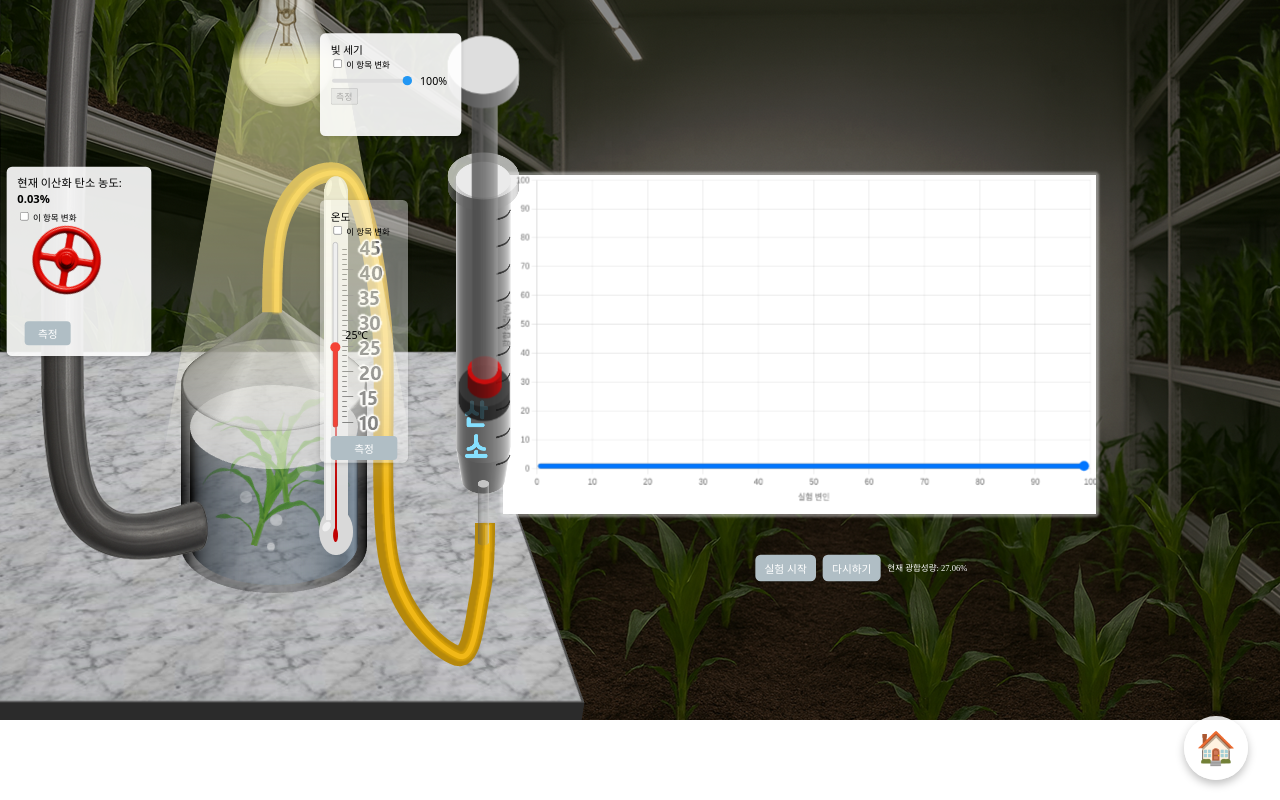
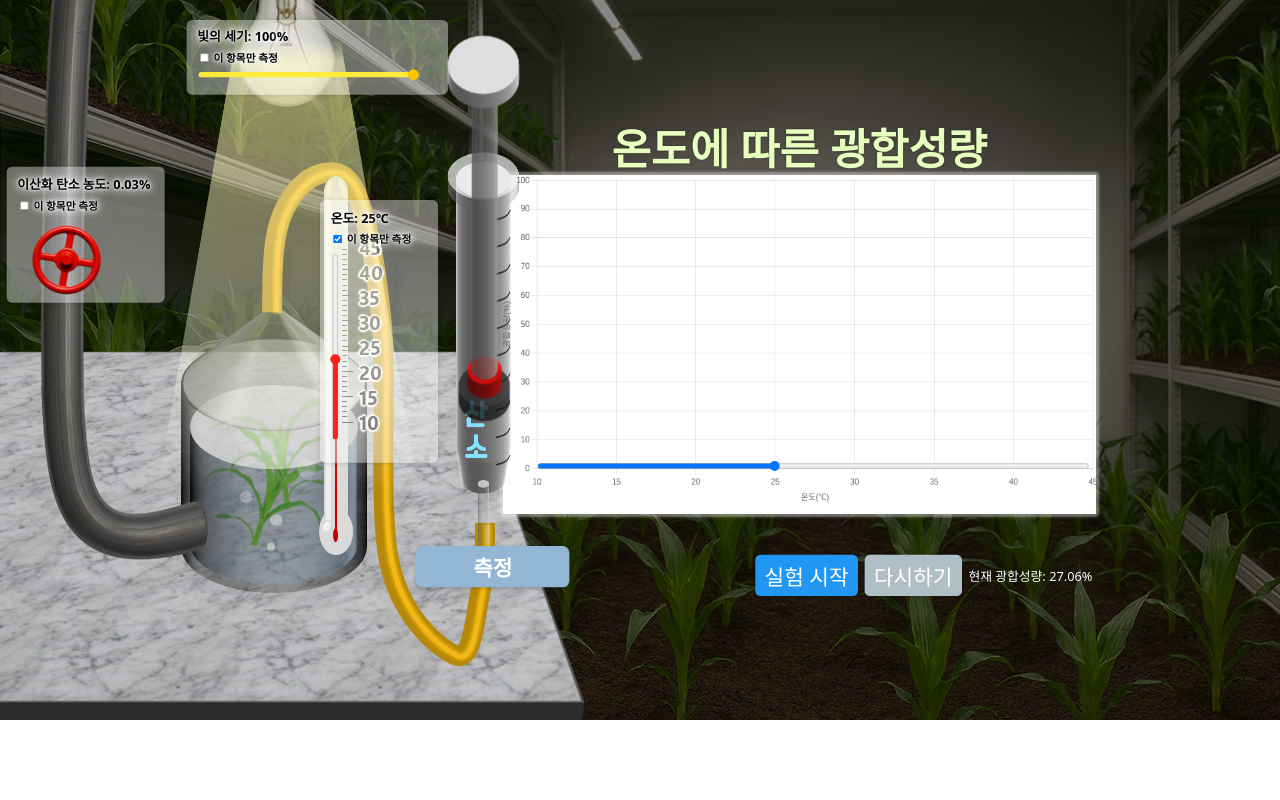
Before and after one commit to hanhyong/new-photo, a plain HTML site: page index.html in a window 1280 px wide. Drawn offline with nearby package versions, Linux system fonts and the light colour scheme; a web font is replaced by a local one.

Commit message:
Update index.html

```diff
--- a/index.html
+++ b/index.html
@@ -2,44 +2,94 @@
 <html lang="ko">
 <head>
   <meta charset="UTF-8" />
-  <title>통합 광합성 실험 (위치 존중 버전)</title>
+  <title>광합성 실험</title>
   <script src="https://cdn.jsdelivr.net/npm/chart.js"></script>
   <style>
+    :root {
+      --panel-bg: rgba(255,255,255,0.4);
+      --panel-title-size: 1.2rem;
+      --panel-text-size: 1.2rem;
+      --panel-neon:
+        0 0 2px rgba(255,255,255,1),
+        0 0 6px rgba(255,255,255,1),
+        0 0 12px rgba(255,255,255,0.9),
+        0 0 18px rgba(255,255,255,0.8);
+    }
+
     html, body {
       margin:0; padding:0;
       width:100%; height:100%;
       overflow:hidden;
     }
-    /* 1920×1080 고정, 온도 배경 */
+
+    @font-face {
+      font-family: 'NanumSquareRound';
+      src: url('NanumSquareRoundEB.ttf') format('truetype');
+      font-weight: 400;
+      font-style: normal;
+    }
+    body {
+      font-family: 'NanumSquareRound', system-ui, sans-serif;
+    }
+
+    /* 1920×1080 고정, 배경 */
     #root {
       position:absolute;
       width:1920px; height:1080px;
       transform-origin: top left;
-      background:url('슬라이드7.PNG') no-repeat 0 0;
+      background:url('슬라이드7.png') no-repeat 0 0;
       background-size:1920px 1080px;
     }
 
-    /* 공통 박스 스타일 */
-    .ctrl-box {
-      position:absolute;
-      background:rgba(255,255,255,0.9);
-      border-radius:8px;
-      box-shadow:0 2px 6px rgba(0,0,0,0.15);
-      font-family:system-ui, sans-serif;
-      z-index:1000;
+    /* 공통 패널 */
+/* 공통 패널 기본 글자 크기 */
+  .ctrl-box {
+    position:absolute;
+    background:var(--panel-bg);
+    border-radius:8px;
+    box-shadow:0 2px 6px rgba(0,0,0,0.15);
+    z-index:1000;
+    font-family:inherit;
+    font-size: var(--panel-text-size);  /* ✅ 여기 추가 */
+  }
+
+  /* 패널 제목은 여기서만 키움 */
+  .ctrl-box .panel-title {
+    font-size: var(--panel-title-size); /* 1.05rem */
+    font-weight:700;
+    margin-bottom:6px;
+    text-shadow:var(--panel-neon);
+  }
+
+    .panel-title {
+      font-size:var(--panel-title-size);
+      font-weight:700;
+      margin-bottom:6px;
+      text-shadow:var(--panel-neon);
+    }
+    .panel-text {
+      font-size:var(--panel-text-size);
+      text-shadow:var(--panel-neon);
+    }
+    .panel-check {
+      display:block;
+      margin:4px 0 8px;
+      font-size:1rem;
+      font-weight:600;
+      color:#000;
+      text-shadow:var(--panel-neon);
     }
 
-    /* ▶ 1) CO₂ 박스: 네가 찍은 스샷 위치 */
+    /* CO₂ 박스 */
     #co2-panel {
       top:250px;
       left:10px;
-      width:185px;
-      height:260px;
+      width:205px;
+      height:180px;
       padding:12px 16px;
     }
     #co2-panel p {
       margin:0 0 6px;
-      font-size:1.05rem;
     }
     #valve-wrap {
       position:absolute;
@@ -54,79 +104,61 @@
       width:100%; height:100%; object-fit:contain;
       transform-origin:50% 50%;
     }
-    #co2-measure {
-      position:absolute;
-      bottom:16px; left:27px;
-      padding:6px 20px;
-      background:#2196f3; color:#fff;
-      border:none; border-radius:6px;
-      font-size:1rem;
-      cursor:pointer;
-    }
-    #co2-measure:disabled { background:#b0bec5; cursor:not-allowed; }
 
-    /* ▶ 2) 빛 박스: 첫 코드 위치 */
+    /* 빛 박스 */
     #light-panel {
       position:absolute;
-      top:50px;
-      left:480px;
-      width:180px;              /* ← 가로 슬라이더라 박스 폭을 좀 넓혀줌 */
-      height:130px;             /* ← 세로로 길던 거 줄이기 */
-      padding:12px 16px;
-      background:rgba(255,255,255,0.9);
+      top:30px;
+      left:280px;
+      width:360px;
+      height:90px;
+      padding:10px 16px 12px;
+      background:var(--panel-bg);
     }
-
     #light-panel .row {
       display:flex;
       align-items:center;
-      gap:10px;
+      gap:20px;
     }
-
-    /* 🔁 빛 슬라이더: 가로형으로 */
     #light-slider {
-      -webkit-appearance: none; /* 기본 스타일 제거 */
-      width: 120px;             /* ← 원하는 길이 */
-      height: 6px;
-      background: #ddd;
+      -webkit-appearance: none;
+      width: 330px;
+      height: 8px;
+      background: linear-gradient(90deg,#ffeb3b 100%, #ddd 0);
       border-radius: 4px;
       cursor: pointer;
     }
     #light-slider::-webkit-slider-thumb {
       -webkit-appearance: none;
-      width: 14px; height: 14px;
-      background: #2196f3;
+      width: 16px; height: 16px;
+      background: #ffc400;
       border-radius: 50%;
     }
     #light-slider::-moz-range-thumb {
-      width: 14px; height: 14px;
-      background: #2196f3;
+      width: 16px; height: 16px;
+      background: #ffc400;
       border-radius: 50%;
       border: none;
     }
 
-    /* ▶ 3) 온도 박스: 두 번째 코드 위치 */
+    /* 온도 박스 */
     #temp-panel {
       position:absolute;
       top:300px; left:480px;
-      width:100px; height:370px;
+      width:145px; height:370px;
       padding:12px 16px;
       background:rgba(255,255,255,0.4);
     }
     #temp-slider {
-      -webkit-appearance: slider-vertical;
-      accent-color:#f44336;
-      width:10px; height:280px;
-      cursor:pointer;
+      writing-mode: vertical-lr;
+      direction: rtl;
+      width: 10px;
+      height: 280px;
+      accent-color: #ff1e1e;
+      cursor: pointer;
     }
-    #temp-measure {
-      margin-top:10px; width:100%; padding:6px 0;
-      border:none; background:#2196f3; color:#fff;
-      border-radius:6px; font-size:1rem;
-      cursor:pointer;
-    }
-    #temp-measure:disabled { background:#b0bec5; cursor:not-allowed; }
 
-    /* 빛 효과 이미지(원래 빛 코드 위치) */
+    /* 빛 효과 이미지 */
     #light-img {
       position:absolute;
       top:0; left:12.5%;
@@ -137,7 +169,7 @@
       z-index:1;
     }
 
-    /* 식물 + 거품 (온도 코드랑 비슷하게) */
+    /* 식물 + 거품 */
     #left-panel { position:absolute; top:20%; left:5%; width:20%; height:60%; }
     #bubble-container { position:absolute; inset:0; pointer-events:none; }
     .bubble {
@@ -154,12 +186,31 @@
       100% { transform:translateY(-200px) scale(1.2); opacity:0; }
     }
 
-    /* 주사기 */
+    /* 주사기 + 공용 측정 버튼 */
     #syringe-wrapper { position:absolute; top:20%; left:10%; width:75%; height:70%; }
     #cylinder-base   { position:absolute; bottom:20%; left:32%; width:10%; height:80%; }
     #piston          { position:absolute; bottom:20%; left:32%; width:10%; height:80%; transition: bottom .1s ease-out; }
+    #main-measure {
+      position:absolute;
+      bottom:12%;
+      left:30%;
+      width:16%;
+      padding:8px 0;
+      border:none;
+      border-radius:10px;
+      background:#0066cc;
+      color:#fff;
+      font-size:2rem;
+      font-weight:700;
+      cursor:pointer;
+      box-shadow:0 2px 6px rgba(0,0,0,.2);
+    }
+    #main-measure:disabled {
+      background:#93b6d5;
+      cursor:not-allowed;
+    }
 
-    /* 차트 (온도 코드 위치) */
+    /* 차트 */
     #chart-wrapper {
       position:absolute; top:24%; left:39%;
       width:900px; height:500px;
@@ -169,7 +220,22 @@
       position:absolute; bottom:50px; left:55px; width:92%; pointer-events:none;
     }
 
-    /* 실험 시작 / 다시하기 — 차트 위쪽으로 빼기 */
+    /* 동적 제목 */
+    #chart-title {
+      position:absolute;
+      top:16%;
+      left:39%;
+      width:900px;
+      text-align:center;
+      font-size:4rem;
+      font-weight:700;
+      color:#e7ffbf;
+      text-shadow:0 1px 3px rgb(35, 41, 32);
+      pointer-events:none;
+      font-family:inherit;
+    }
+
+    /* 실험 버튼 */
     #experiment-toolbar {
       position:absolute;
       top:77%; left:59%;
@@ -184,76 +250,59 @@
       color:#fff;
       cursor:pointer;
       box-shadow:0 2px 4px rgba(0,0,0,.15);
-      font-size:1rem;
+      font-size:2rem;
+      font-family:inherit;
     }
     .btn:disabled { background:#b0bec5; cursor:not-allowed; }
     .btn.secondary { background:#607d8b; }
     .btn.secondary:disabled { background:#b0bec5; }
 
-    /* 홈버튼 */
-    #home-btn{
-      position:fixed; bottom:2.5vh; right:2.5vw;
-      width:64px; height:64px; border-radius:50%;
-      display:flex; align-items:center; justify-content:center;
-      font-size:2rem;
-      background:rgba(255,255,255,.85);
-      color:#333; text-decoration:none;
-      box-shadow:0 4px 8px rgba(0,0,0,.25);
-      z-index:2000;
-    }
+
   </style>
 </head>
 <body>
   <div id="root">
-    <!-- 빛 효과 이미지 (빛 슬라이더와 연동) -->
+    <!-- 빛 효과 이미지 -->
     <img id="light-img" src="light.png" alt="light">
 
-    <!-- ▶ CO₂ 박스 (원래 자리) -->
+    <!-- CO₂ 패널 -->
     <div id="co2-panel" class="ctrl-box">
-      <p>현재 이산화 탄소 농도: <b><span id="co2-text">0.03%</span></b></p>
-      <label style="font-size:.8rem; display:block; margin-bottom:4px;">
-        <input type="checkbox" class="target-check" data-factor="co2"> 이 항목 변화
+      <p class="panel-title">이산화 탄소 농도: <b><span id="co2-text" class="panel-text">0.03%</span></b></p>
+      <label class="panel-check">
+        <input type="checkbox" class="target-check" data-factor="co2"> 이 항목만 측정
       </label>
       <div id="valve-wrap">
         <img id="valve-img" src="valve.png" alt="Valve">
       </div>
-      <button id="co2-measure" disabled>측정</button>
     </div>
 
+    <!-- 빛 패널 -->
     <div id="light-panel" class="ctrl-box">
-      <label for="light-slider">빛 세기</label>
-      <label style="font-size:.8rem; display:block; margin-bottom:4px;">
-        <input type="checkbox" class="target-check" data-factor="light"> 이 항목 변화
+      <div class="panel-title">빛의 세기: <span id="light-val">100</span>%</div>
+      <label class="panel-check">
+        <input type="checkbox" class="target-check" data-factor="light"> 이 항목만 측정
       </label>
-
-      <!-- 가로 레이아웃 -->
       <div class="row">
         <input type="range" id="light-slider" min="0" max="100" step="1" value="100">
-        <span><span id="light-val">100</span>%</span>
       </div>
-
-      <button id="light-measure" disabled>측정</button>
     </div>
 
-
-    <!-- ▶ 온도 박스 (원래 자리) -->
+    <!-- 온도 패널 -->
     <div id="temp-panel" class="ctrl-box">
-      <label for="temp-slider">온도</label>
-      <label style="font-size:.8rem; display:block; margin-bottom:4px;">
-        <input type="checkbox" class="target-check" data-factor="temp"> 이 항목 변화
+      <div class="panel-title">온도: <span id="temp-val">25</span>℃</div>
+      <label class="panel-check">
+        <input type="checkbox" class="target-check" data-factor="temp" id="temp-default"> 이 항목만 측정
       </label>
       <div style="display:flex; gap:8px; align-items:center;">
         <input type="range" id="temp-slider" min="10" max="45" step="1" value="25">
-        <span><span id="temp-val">25</span>℃</span>
       </div>
-      <button id="temp-measure" disabled>측정</button>
     </div>
 
-    <!-- ▶ 실험 시작 / 다시하기 (오른쪽) -->
+    <!-- 실험 시작 / 다시하기 -->
     <div id="experiment-toolbar">
-      <button id="start-btn" class="btn" disabled>실험 시작</button>
+      <button id="start-btn" class="btn">실험 시작</button>
       <button id="reset-btn" class="btn secondary" disabled>다시하기</button>
-      <div style="align-self:center; font-size:.8rem; color:#fff; text-shadow:0 1px 2px rgba(0,0,0,.3);">
+      <div style="align-self:center; font-size:1.2rem; color:#fff; text-shadow:0 1px 2px rgba(0,0,0,.3);">
         현재 광합성량: <span id="current-rate">0</span>%
       </div>
     </div>
@@ -263,20 +312,20 @@
       <div id="bubble-container"></div>
     </div>
 
-    <!-- 가운데: 주사기 -->
+    <!-- 가운데: 주사기 + 공용 측정 버튼 -->
     <div id="syringe-wrapper">
       <img id="cylinder-base" src="cylinder_base.png" alt="Cylinder Base">
       <img id="piston" src="piston.png" alt="Piston">
+      <button id="main-measure" disabled>측정</button>
     </div>
 
     <!-- 오른쪽: 차트 -->
+    <div id="chart-title">온도에 따른 광합성량</div>
     <div id="chart-wrapper">
       <canvas id="graph"></canvas>
       <input type="range" id="indicator" min="0" max="100" value="100">
     </div>
   </div>
-
-  <a href="index.html" id="home-btn" title="메인 화면으로">🏠</a>
 
   <script>
     /* ===== 1. 스케일 ===== */
@@ -306,16 +355,13 @@
     const lightImg      = document.getElementById('light-img');
     const lightSlider   = document.getElementById('light-slider');
     const lightValSpan  = document.getElementById('light-val');
-    const lightMeasure  = document.getElementById('light-measure');
 
     const tempSlider    = document.getElementById('temp-slider');
     const tempValSpan   = document.getElementById('temp-val');
-    const tempMeasure   = document.getElementById('temp-measure');
 
     const co2PanelTxt   = document.getElementById('co2-text');
     const valveWrap     = document.getElementById('valve-wrap');
     const valveImg      = document.getElementById('valve-img');
-    const co2Measure    = document.getElementById('co2-measure');
 
     const startBtn      = document.getElementById('start-btn');
     const resetBtn      = document.getElementById('reset-btn');
@@ -323,10 +369,12 @@
     const indicator     = document.getElementById('indicator');
     const piston        = document.getElementById('piston');
     const checks        = document.querySelectorAll('.target-check');
+    const mainMeasure   = document.getElementById('main-measure');
+    const chartTitle    = document.getElementById('chart-title');
 
     let bubbleTimer;
 
-    /* ===== 3. 네가 쓰던 곡선 ===== */
+    /* ===== 3. 광합성 함수 ===== */
     function rateLight(I){
       const km = 50;
       const Ieff = Math.min(I, 50);
@@ -346,7 +394,6 @@
       return ((100 * c) / (300 + c));
     }
 
-    // 기준 최대 곱
     const REF_LIGHT = rateLight(100);
     const REF_TEMP  = rateTemp(36);
     const REF_CO2   = rateCo2(1000);
@@ -400,10 +447,11 @@
         plugins:{ legend:{display:false} }
       }
     });
+
     function setXAxisFor(target){
       const x = scatter.options.scales.x;
       if (target === 'light'){
-        x.title.text = '빛 세기(%)';
+        x.title.text = '빛의 세기(%)';
         x.min = 0; x.max = 100;
         indicator.min = 0; indicator.max = 100; indicator.value = L;
       } else if (target === 'temp'){
@@ -411,26 +459,40 @@
         x.min = 10; x.max = 45;
         indicator.min = 10; indicator.max = 45; indicator.value = T;
       } else {
-        x.title.text = '이산화 탄소 농도 (%)';
+        x.title.text = '이산화 탄소 농도 (ppm)';
         x.min = 0; x.max = 2000;
         indicator.min = 0; indicator.max = 2000; indicator.value = C;
       }
       scatter.update();
     }
 
-    /* ===== 6. 체크박스: 하나만 선택 ===== */
+    function updateChartTitle(){
+      let txt = '';
+      if (currentTarget === 'light') txt = '빛의 세기에 따른 광합성량';
+      else if (currentTarget === 'temp') txt = '온도에 따른 광합성량';
+      else if (currentTarget === 'co2') txt = '이산화 탄소 농도에 따른 광합성량';
+      else txt = '광합성량';
+      chartTitle.textContent = txt;
+    }
+
+    /* ===== 6. 체크박스: 하나만, 자기 자신으로 해제 안 됨 ===== */
     function updateTarget(changed){
+      // 자기 자신을 눌러도 해제되지 않도록 무조건 true로 유지
+      changed.checked = true;
       checks.forEach(c => {
         if (c !== changed) c.checked = false;
       });
-      currentTarget = changed.checked ? changed.dataset.factor : null;
+      currentTarget = changed.dataset.factor;
       startBtn.disabled = !currentTarget || running;
-      if (currentTarget) setXAxisFor(currentTarget);
+      if (currentTarget) {
+        setXAxisFor(currentTarget);
+        updateChartTitle();
+      }
       updatePreview();
     }
     checks.forEach(c => {
       c.addEventListener('change', () => {
-        if (running) return; // 실험중엔 타겟 변경 X
+        if (running) return;
         updateTarget(c);
       });
     });
@@ -438,47 +500,42 @@
     /* ===== 7. 인터랙션 on/off ===== */
     function setInteractivity(){
       if (!running){
-        // 실험 전 : 다 열려있음
         lightSlider.disabled = false;
         tempSlider.disabled  = false;
         valveWrap.classList.remove('disabled');
-
-        lightMeasure.disabled = true;
-        tempMeasure.disabled  = true;
-        co2Measure.disabled   = true;
+        mainMeasure.disabled = true;
       } else {
-        // 실험 중 : target만 열림
         lightSlider.disabled = (currentTarget !== 'light');
         tempSlider.disabled  = (currentTarget !== 'temp');
         if (currentTarget === 'co2') valveWrap.classList.remove('disabled');
         else valveWrap.classList.add('disabled');
-
-        // 측정 버튼도 target만
-        lightMeasure.disabled = (currentTarget !== 'light');
-        tempMeasure.disabled  = (currentTarget !== 'temp');
-        co2Measure.disabled   = (currentTarget !== 'co2');
+        mainMeasure.disabled = false;
       }
     }
 
     /* ===== 8. 프리뷰 ===== */
+    function updateLightSliderFill(){
+      const pct = L;
+      lightSlider.style.background = `linear-gradient(90deg, #ffeb3b 0%, #ffeb3b ${pct}%, #ddd ${pct}%, #ddd 100%)`;
+    }
+
     function updatePreview(){
-      // 빛 효과
       lightImg.style.opacity = L/100;
-      // CO2 텍스트(%)로
       co2PanelTxt.textContent = (C/10000).toFixed(2) + '%';
       const r = combinedRatePercent(L, T, C);
       currentRateSpan.textContent = r.toFixed(2);
       applyRate(r);
-      // indicator
       if (currentTarget === 'light') indicator.value = L;
       else if (currentTarget === 'temp') indicator.value = T;
       else if (currentTarget === 'co2') indicator.value = C;
+      updateLightSliderFill();
     }
 
     /* ===== 9. 슬라이더 이벤트 ===== */
     lightSlider.addEventListener('input', () => {
       L = parseInt(lightSlider.value,10);
       lightValSpan.textContent = L;
+      updateLightSliderFill();
       if (!running || currentTarget === 'light') updatePreview();
     });
     tempSlider.addEventListener('input', () => {
@@ -517,7 +574,6 @@
 
       valveImg.style.transform = `rotate(${currentAngle*180/Math.PI}deg)`;
 
-      // 각도→ppm
       C = Math.round((currentAngle / TWO_PI) * 2000);
       if (!running || currentTarget === 'co2') updatePreview();
     });
@@ -533,32 +589,34 @@
       running = true;
       startBtn.disabled = true;
       resetBtn.disabled = false;
+      checks.forEach(c => c.disabled = true);
+      setInteractivity();
 
-      // 체크박스 잠그기
-      checks.forEach(c => c.disabled = true);
-
-      setInteractivity();
     });
-
     resetBtn.addEventListener('click', () => {
       running = false;
-      // 체크박스 풀기 & 선택 해제
+
+      // 1) 체크박스 다시 살리고
       checks.forEach(c => { c.disabled = false; c.checked = false; });
-      currentTarget = null;
 
-      startBtn.disabled = true;
-      resetBtn.disabled = true;
+      // 2) 온도를 기본으로 다시 선택
+      const tempCheck = document.getElementById('temp-default');
+      tempCheck.checked = true;
+      updateTarget(tempCheck);   // ← 여기서 currentTarget을 'temp'로 다시 잡아줌
 
-      // 그래프 비우기
+      // 3) 버튼 상태
+      startBtn.disabled = false; // 온도 선택돼 있으니까 시작 가능
+      resetBtn.disabled = true;  // 막 리셋했으니 다시하기는 잠깐 꺼둠
+
+      // 4) 그래프 비우기
       scatter.data.datasets[0].data = [];
       scatter.update();
 
       setInteractivity();
-      setXAxisFor('light'); // 기본 축
       updatePreview();
     });
 
-    /* ===== 12. 측정 버튼들 ===== */
+        /* ===== 12. 공용 측정 버튼 ===== */
     function doMeasure(){
       if (!running || !currentTarget) return;
       const r = combinedRatePercent(L, T, C);
@@ -577,14 +635,14 @@
       }
       scatter.update();
     }
-    lightMeasure.addEventListener('click', doMeasure);
-    tempMeasure.addEventListener('click', doMeasure);
-    co2Measure.addEventListener('click', doMeasure);
+    mainMeasure.addEventListener('click', doMeasure);
 
     /* ===== 13. 초기 ===== */
     window.addEventListener('load', () => {
-      // 밸브 초기 회전 반영
       valveImg.style.transform = `rotate(${currentAngle*180/Math.PI}deg)`;
+      const tempCheck = document.getElementById('temp-default');
+      tempCheck.checked = true;
+      updateTarget(tempCheck);  // 기본: 온도
       setInteractivity();
       updatePreview();
     });
```
